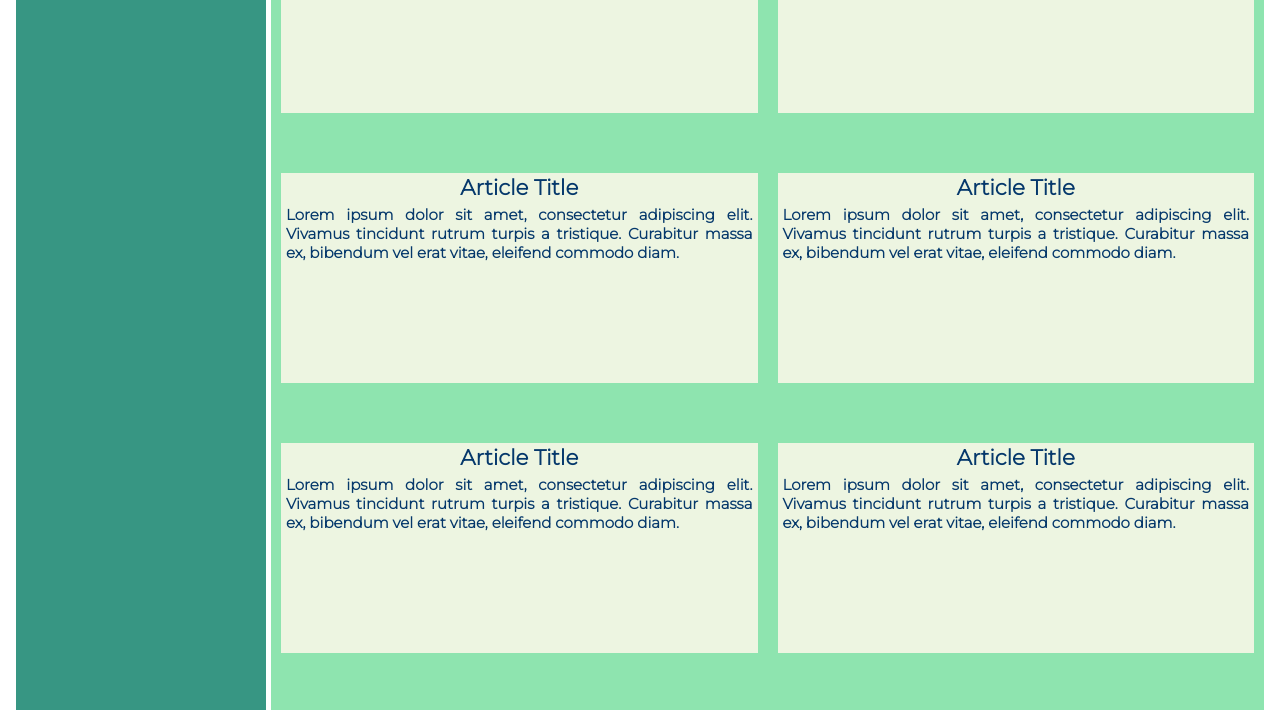
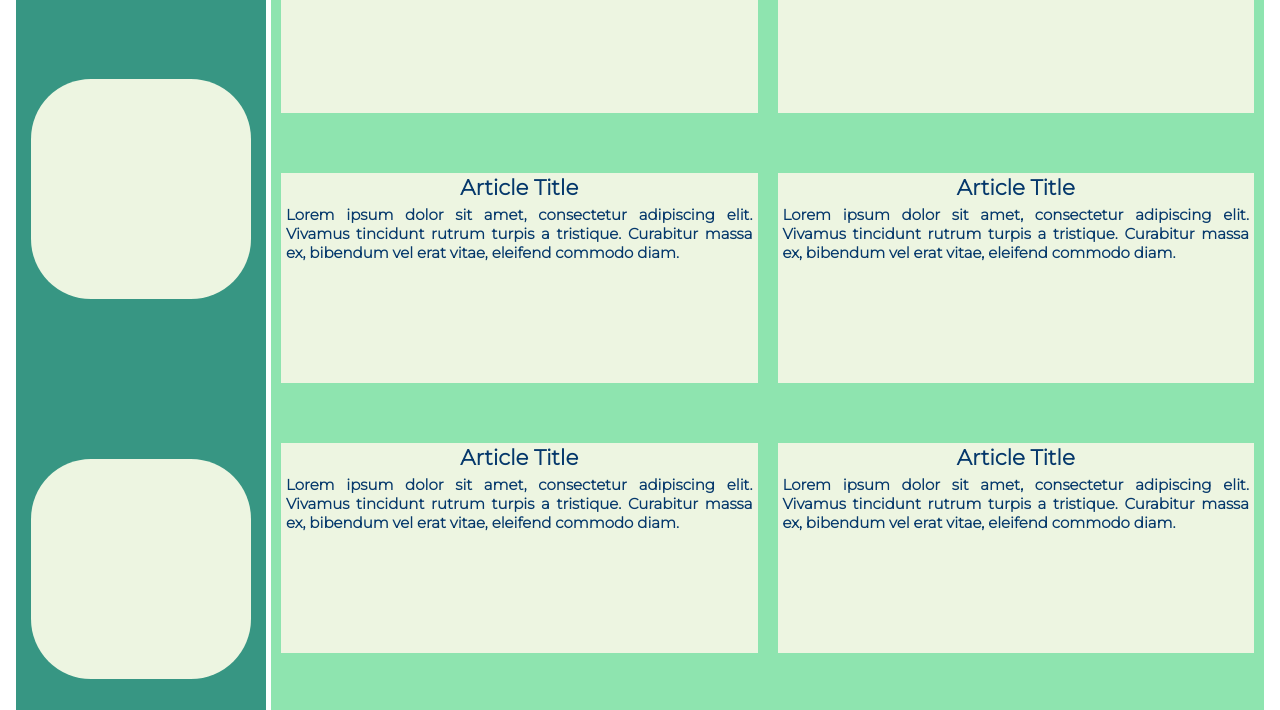
Before and after one commit to fufako/CSS-Grid, a plain HTML site: page index.html in a window 1280 px wide. Shown: the part 450-1160 px from the top of the page. Drawn offline with Linux system fonts and the light colour scheme.

Commit message:
Add grid properties and ad boxes styling to the sidebar

```diff
--- a/style.css
+++ b/style.css
@@ -58,8 +58,7 @@ h3 {
   background-color: #379683;
   grid-row: 2/4;
   display: grid;
-  grid-template-columns: repeat(auto-fit, minmax(200px, 1fr));
-  grid-template-rows: repeat(auto-fit, minmax(250px, 1fr));
+  align-items: center;
   text-align: center;
   place-items: center;
   min-width: 250px;
@@ -68,6 +67,7 @@ h3 {
 .box {
   background-color: #edf5e1;
   border-radius: 60px;
+  height: 220px;
   width: 220px;
 }
 .box:hover {
```
